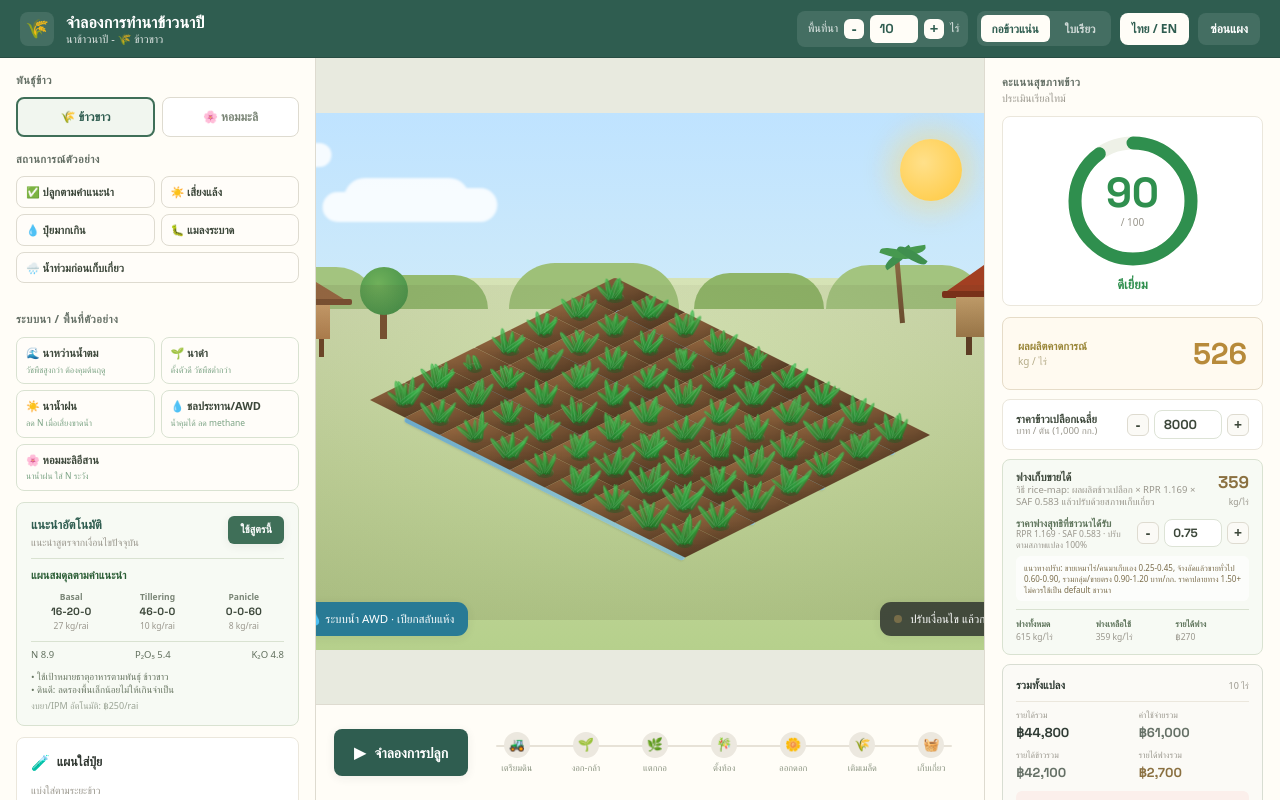
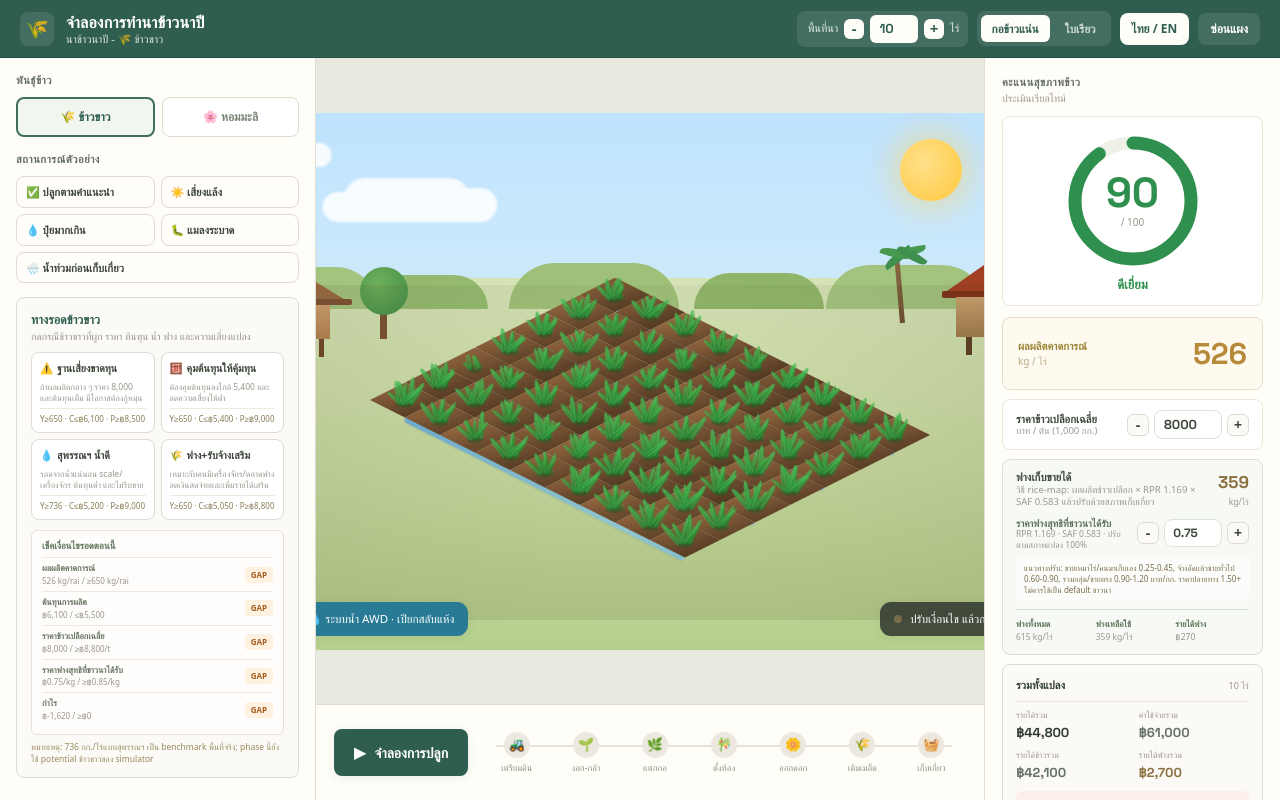
Before and after one commit to Ton-Munoi99/thai-rice-farming-simulator, a React (Vite) app: page / in a window 1280 px wide. Built offline with nearby package versions, Linux system fonts and the light colour scheme; a web font is replaced by a local one.

Commit message:
Add white rice survival cases

```diff
--- a/src/components/ControlPanel.jsx
+++ b/src/components/ControlPanel.jsx
@@ -1,4 +1,4 @@
-import { FERTILIZER_FORMULAS, SELECT_OPTIONS } from "../data/mockData.js";
+import { FERTILIZER_FORMULAS, SELECT_OPTIONS, WHITE_RICE_SURVIVAL_PRESETS } from "../data/mockData.js";
 import { OPTION_LABELS, optionLabel, pickLang, t } from "../i18n.js";
 import { clamp } from "../utils/format.js";
 import FarmSystemSelector from "./FarmSystemSelector.jsx";
@@ -23,6 +23,7 @@ export default function ControlPanel({ simulation }) {
           </div>
         </section>
         <ScenarioSelector language={language} onSelect={simulation.applyScenario} />
+        <WhiteRiceSurvivalPanel simulation={simulation} />
       </div>
 
       <div className="flex-1 overflow-y-auto px-4 pb-4 pt-1.5">
@@ -78,6 +79,72 @@ export default function ControlPanel({ simulation }) {
         </ControlCard>
       </div>
     </aside>
+  );
+}
+
+function WhiteRiceSurvivalPanel({ simulation }) {
+  const { language, liveModel } = simulation;
+  const current = {
+    yield: liveModel.estimatedYieldKgPerRai,
+    cost: liveModel.costPerRai,
+    price: simulation.pricePerTon,
+    straw: simulation.strawPricePerKg,
+    profit: liveModel.profitPerRai,
+  };
+
+  return (
+    <section className="mt-3.5 rounded-lg border border-[#d8ddd2] bg-[#fbfaf6] px-3.5 py-[13px]">
+      <div className="mb-2">
+        <div className="text-[12.5px] font-bold text-rice-dark">{t(language, "whiteRiceSurvival")}</div>
+        <div className="text-[10px] leading-snug text-rice-faint">{t(language, "whiteRiceSurvivalSub")}</div>
+      </div>
+      <div className="grid grid-cols-2 gap-1.5">
+        {WHITE_RICE_SURVIVAL_PRESETS.map((preset) => (
+          <button
+            key={preset.key}
+            type="button"
+            onClick={() => simulation.applyWhiteRiceSurvivalPreset(preset.key)}
+            className="rounded-lg border border-[#dedbd0] bg-white px-2 py-2 text-left transition hover:border-rice-green hover:bg-[#f2f7ef]"
+          >
+            <div className="flex items-center gap-1 text-[10.5px] font-bold text-[#3c473a]">
+              <span>{preset.icon}</span>
+              <span>{pickLang(language, preset.name, preset.th)}</span>
+            </div>
+            <div className="mt-1 text-[8.5px] leading-snug text-rice-faint">
+              {pickLang(language, preset.noteEn, preset.note)}
+            </div>
+            <div className="mt-1 border-t border-[#eee9dc] pt-1 text-[8px] leading-snug text-[#8b7d59]">
+              Y≥{preset.target.yield} · C≤฿{preset.target.cost.toLocaleString("en-US")} · P≥฿{preset.target.price.toLocaleString("en-US")}
+            </div>
+          </button>
+        ))}
+      </div>
+      <div className="mt-2.5 rounded-md border border-[#e5e1d4] bg-white/70 px-2.5 py-2">
+        <div className="mb-1 text-[9.5px] font-bold text-[#5f755c]">{t(language, "survivalLiveCheck")}</div>
+        <SurvivalCheck language={language} label={t(language, "estimatedYield")} current={`${current.yield} kg/rai`} ok={current.yield >= 650} target="≥650 kg/rai" />
+        <SurvivalCheck language={language} label={t(language, "productionCost")} current={`฿${current.cost.toLocaleString("en-US")}`} ok={current.cost <= 5500} target="≤฿5,500" />
+        <SurvivalCheck language={language} label={t(language, "salePrice")} current={`฿${current.price.toLocaleString("en-US")}`} ok={current.price >= 8800} target="≥฿8,800/t" />
+        <SurvivalCheck language={language} label={t(language, "strawPrice")} current={`฿${current.straw.toFixed(2)}/kg`} ok={current.straw >= 0.85} target="≥฿0.85/kg" />
+        <SurvivalCheck language={language} label={t(language, "profit")} current={`฿${current.profit.toLocaleString("en-US")}`} ok={current.profit >= 0} target="≥฿0" />
+      </div>
+      <div className="mt-1.5 text-[8.5px] leading-snug text-[#9a8a5d]">
+        {t(language, "regionalYieldNote")}
+      </div>
+    </section>
+  );
+}
+
+function SurvivalCheck({ label, current, target, ok }) {
+  return (
+    <div className="flex items-center justify-between gap-2 border-t border-[#eee9dc] py-1 first:border-t-0">
+      <div className="min-w-0">
+        <div className="truncate text-[8.5px] font-semibold text-[#687461]">{label}</div>
+        <div className="text-[8px] text-rice-faint">{current} / {target}</div>
+      </div>
+      <div className={`rounded px-1.5 py-0.5 text-[8px] font-bold ${ok ? "bg-[#e5f2e6] text-[#2f6b48]" : "bg-[#fff1df] text-[#a25e22]"}`}>
+        {ok ? "OK" : "GAP"}
+      </div>
+    </div>
   );
 }
 
--- a/src/data/mockData.js
+++ b/src/data/mockData.js
@@ -244,6 +244,113 @@ export const FARM_SYSTEM_PRESETS = [
   },
 ];
 
+export const WHITE_RICE_SURVIVAL_PRESETS = [
+  {
+    key: "debtCycle",
+    icon: "⚠️",
+    name: "Debt-cycle baseline",
+    th: "ฐานเสี่ยงขาดทุน",
+    pricePerTon: 8000,
+    strawPricePerKg: 0.75,
+    costOverrides: { seed: 400, fertilizer: 1210, chemicals: 530, labor: 2200, rent: 1000, fuel: 520, transport: 560 },
+    target: { yield: 650, cost: 6100, price: 8500, straw: 0.75 },
+    inputs: {
+      applications: whiteApps.map((app) => ({ ...app })),
+      water: "Continuous Flooding",
+      groundwater: 45,
+      soil: "Medium Loam",
+      pest: 20,
+      disease: 22,
+      weed: 38,
+      weather: "Normal",
+      managementTiming: 72,
+    },
+    note: "ถ้าผลผลิตกลาง ๆ ราคา 8,000 และต้นทุนเต็ม มีโอกาสต้องกู้หมุน",
+    noteEn: "Mid yield, 8,000 baht/ton and full cost can push farmers into working-capital debt.",
+  },
+  {
+    key: "breakEven",
+    icon: "🧮",
+    name: "Break-even discipline",
+    th: "คุมต้นทุนให้คุ้มทุน",
+    pricePerTon: 9000,
+    strawPricePerKg: 0.85,
+    costOverrides: { seed: 360, fertilizer: 1100, chemicals: 330, labor: 1900, rent: 850, fuel: 450, transport: 420 },
+    target: { yield: 650, cost: 5400, price: 9000, straw: 0.85 },
+    inputs: {
+      applications: [
+        { stage: "Basal", formula: "16-20-0", rate: 27 },
+        { stage: "Tillering", formula: "46-0-0", rate: 9 },
+        { stage: "Panicle", formula: "0-0-60", rate: 8 },
+      ],
+      water: "Alternate Wet-Dry (AWD)",
+      groundwater: 62,
+      soil: "Rich Clay-Loam",
+      pest: 12,
+      disease: 10,
+      weed: 16,
+      weather: "Good Monsoon",
+      managementTiming: 86,
+    },
+    note: "ต้องคุมต้นทุนลงใกล้ 5,400 และลดความเสี่ยงให้ต่ำ",
+    noteEn: "Requires cost discipline near 5,400 baht/rai and low field risk.",
+  },
+  {
+    key: "suphanIrrigated",
+    icon: "💧",
+    name: "Suphan-style irrigated",
+    th: "สุพรรณฯ น้ำดี",
+    pricePerTon: 9200,
+    strawPricePerKg: 1.05,
+    costOverrides: { seed: 330, fertilizer: 1050, chemicals: 260, labor: 1700, rent: 750, fuel: 430, transport: 430 },
+    target: { yield: 736, cost: 5200, price: 9000, straw: 1 },
+    inputs: {
+      applications: [
+        { stage: "Basal", formula: "16-20-0", rate: 27 },
+        { stage: "Tillering", formula: "46-0-0", rate: 10 },
+        { stage: "Panicle", formula: "0-0-60", rate: 8 },
+      ],
+      water: "Alternate Wet-Dry (AWD)",
+      groundwater: 78,
+      soil: "Rich Clay-Loam",
+      pest: 8,
+      disease: 6,
+      weed: 10,
+      weather: "Good Monsoon",
+      managementTiming: 92,
+    },
+    note: "รอดจากน้ำแน่นอน scale/เครื่องจักร ต้นทุนต่ำ และไม่รีบขาย",
+    noteEn: "Works through reliable irrigation, scale, machinery, low cost and better selling timing.",
+  },
+  {
+    key: "strawAndService",
+    icon: "🌾",
+    name: "Straw + service income",
+    th: "ฟาง+รับจ้างเสริม",
+    pricePerTon: 8800,
+    strawPricePerKg: 1.15,
+    costOverrides: { seed: 350, fertilizer: 1080, chemicals: 300, labor: 1650, rent: 850, fuel: 390, transport: 390 },
+    target: { yield: 650, cost: 5050, price: 8800, straw: 1.1 },
+    inputs: {
+      applications: [
+        { stage: "Basal", formula: "16-20-0", rate: 26 },
+        { stage: "Tillering", formula: "46-0-0", rate: 9 },
+        { stage: "Panicle", formula: "0-0-60", rate: 8 },
+      ],
+      water: "Alternate Wet-Dry (AWD)",
+      groundwater: 66,
+      soil: "Rich Clay-Loam",
+      pest: 10,
+      disease: 8,
+      weed: 12,
+      weather: "Good Monsoon",
+      managementTiming: 88,
+    },
+    note: "เหมาะกับคนมีเครื่องจักร/ตลาดฟาง ลดเงินสดจ่ายและเพิ่มรายได้เสริม",
+    noteEn: "Best for machinery owners or farmers with a straw market; lowers cash cost and adds side revenue.",
+  },
+];
+
 export const SCENARIO_ENVIRONMENTS = {
   best: {
     water: "Alternate Wet-Dry (AWD)",
--- a/src/hooks/useSimulation.js
+++ b/src/hooks/useSimulation.js
@@ -8,6 +8,7 @@ import {
   SCENARIO_ENVIRONMENTS,
   STAGES,
   VARIETIES,
+  WHITE_RICE_SURVIVAL_PRESETS,
 } from "../data/mockData.js";
 import { COST_ITEMS, buildAutoRecommendation, computeSimulation, fertilizerNutrients, neutralFieldCondition } from "../simulation/SimulationEngine.js";
 import { buildCells, buildChannels, buildPlantVisuals, buildWeatherFx, gridForFarmSize } from "../simulation/fieldModel.js";
@@ -119,6 +120,24 @@ export function useSimulation() {
       setCostOverrides({});
       setVarietyKey(preset.variety);
       setPricePerTonState(VARIETIES[preset.variety].salePricePerTon);
+      setInputs({
+        ...preset.inputs,
+        applications: preset.inputs.applications.map((app) => ({ ...app })),
+      });
+    },
+    [resetToSetup],
+  );
+
+  const applyWhiteRiceSurvivalPreset = useCallback(
+    (presetKey) => {
+      const preset = WHITE_RICE_SURVIVAL_PRESETS.find((item) => item.key === presetKey);
+      if (!preset) return;
+
+      resetToSetup();
+      setVarietyKey("white");
+      setPricePerTonState(preset.pricePerTon);
+      setStrawPricePerKgState(preset.strawPricePerKg);
+      setCostOverrides({ ...preset.costOverrides });
       setInputs({
         ...preset.inputs,
         applications: preset.inputs.applications.map((app) => ({ ...app })),
@@ -329,6 +348,7 @@ export function useSimulation() {
     setApplication: updateApplication,
     applyScenario,
     applyFarmSystemPreset,
+    applyWhiteRiceSurvivalPreset,
     switchVariety,
     setFarmSize,
     setFieldStyle,
--- a/src/i18n.js
+++ b/src/i18n.js
@@ -33,6 +33,13 @@ export const TEXT = {
   whiteRice: { en: "White rice (RD)", th: "ข้าวขาว" },
   homMali: { en: "Hom Mali", th: "หอมมะลิ" },
   presetScenarios: { en: "Preset scenarios", th: "สถานการณ์ตัวอย่าง" },
+  whiteRiceSurvival: { en: "White-rice survival cases", th: "ทางรอดข้าวขาว" },
+  whiteRiceSurvivalSub: { en: "Apply linked white-rice cases: price, cost, water, straw, and field risk.", th: "กดกรณีข้าวขาวที่ผูก ราคา ต้นทุน น้ำ ฟาง และความเสี่ยงแปลง" },
+  survivalLiveCheck: { en: "Live survival check", th: "เช็คเงื่อนไขรอดตอนนี้" },
+  regionalYieldNote: {
+    en: "Note: Suphan-style 736 kg/rai is a regional benchmark; this phase still uses the simulator white-rice potential layer.",
+    th: "หมายเหตุ: 736 กก./ไร่แบบสุพรรณฯ เป็น benchmark พื้นที่จริง; phase นี้ยังใช้ potential ข้าวขาวของ simulator",
+  },
   farmSystemPresets: { en: "Farm system presets", th: "ระบบนา / พื้นที่ตัวอย่าง" },
   autoRecommendation: { en: "Auto recommendation", th: "แนะนำอัตโนมัติ" },
   autoRecommendationSub: { en: "Suggested defaults from current conditions", th: "แนะนำสูตรจากเงื่อนไขปัจจุบัน" },
```
